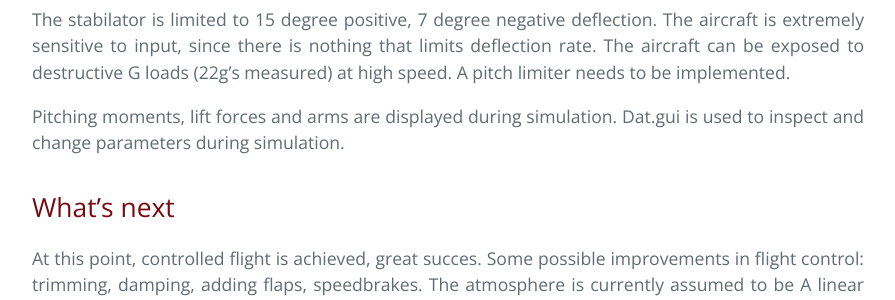
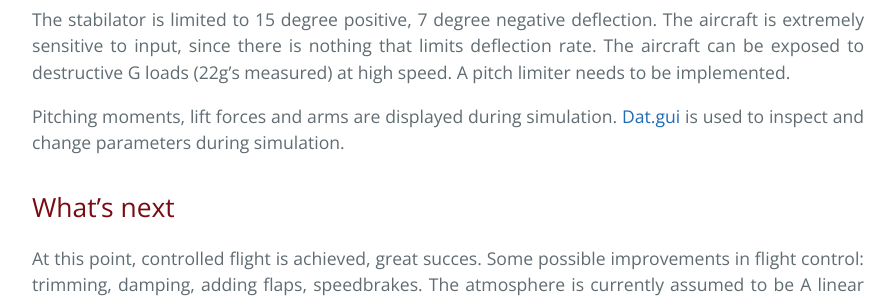
Before and after one commit to samid737/scrambledev, a Jekyll site: the page built from _posts/2017-05-01-development-part-4-modeling-thrust-basic-control.md, in a window 1280 px wide and 900 px high, scrolled down 3326 px. Shown: the part 281-581 px from the top of the window, without its empty margins (192-1087 px from the left). Built offline with Jekyll 4.4.1, drawn with Linux system fonts in a browser that asks for light colours; formulas are drawn with MathJax 3; part of the change alters nothing that is shown.

```diff
--- a/_posts/2017-05-01-development-part-4-modeling-thrust-basic-control.md
+++ b/_posts/2017-05-01-development-part-4-modeling-thrust-basic-control.md
@@ -77,7 +77,7 @@ TODO.
 
 The stabilator is limited to 15 degree positive, 7 degree negative deflection. The aircraft is extremely sensitive to input, since there is nothing that limits deflection rate. The aircraft can be exposed to destructive G loads (22g's measured) at high speed. A pitch limiter needs to be implemented.
 
-Pitching moments, lift forces and arms are displayed during simulation. Dat.gui is used to inspect and change parameters during simulation.
+Pitching moments, lift forces and arms are displayed during simulation. [Dat.gui](https://github.com/dataarts/dat.gui) is used to inspect and change parameters during simulation.
 
 ## What's next
 
```
